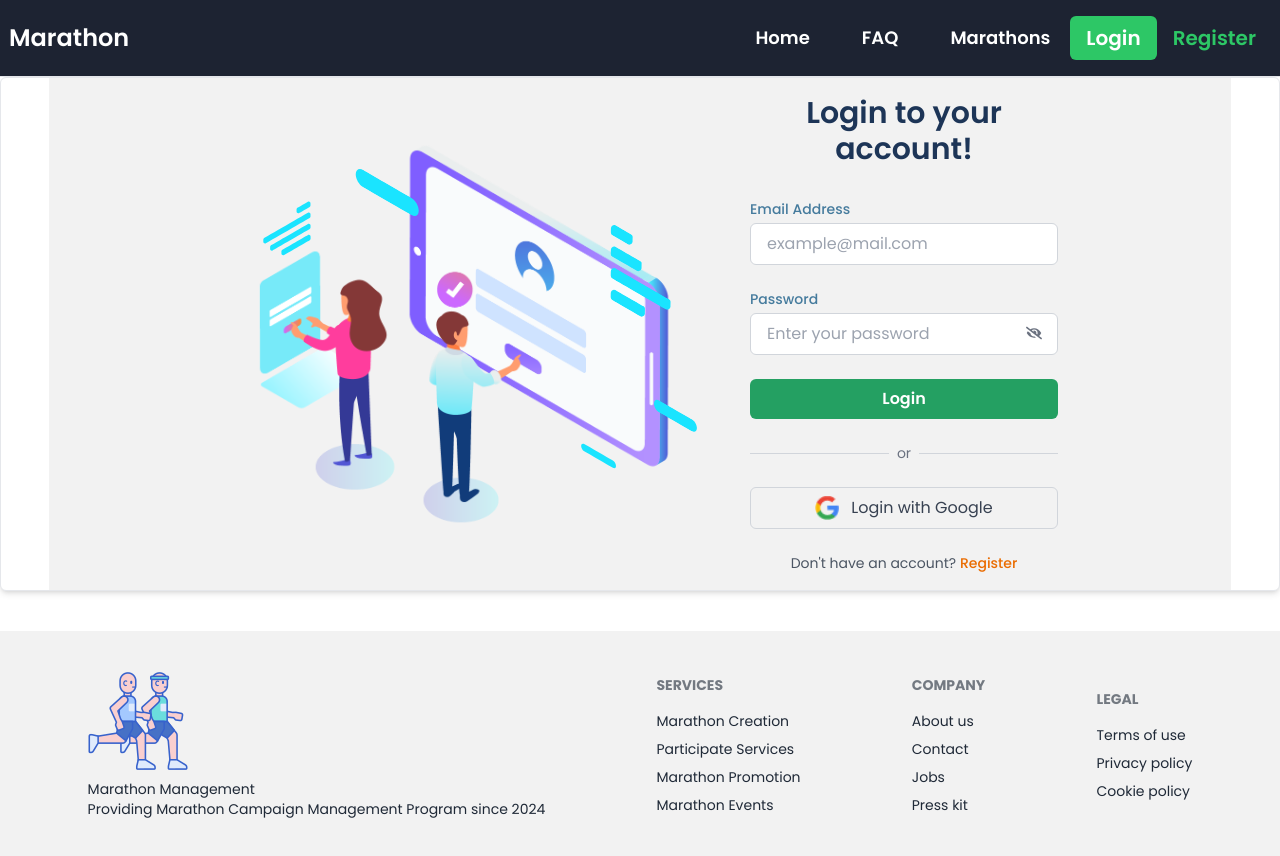
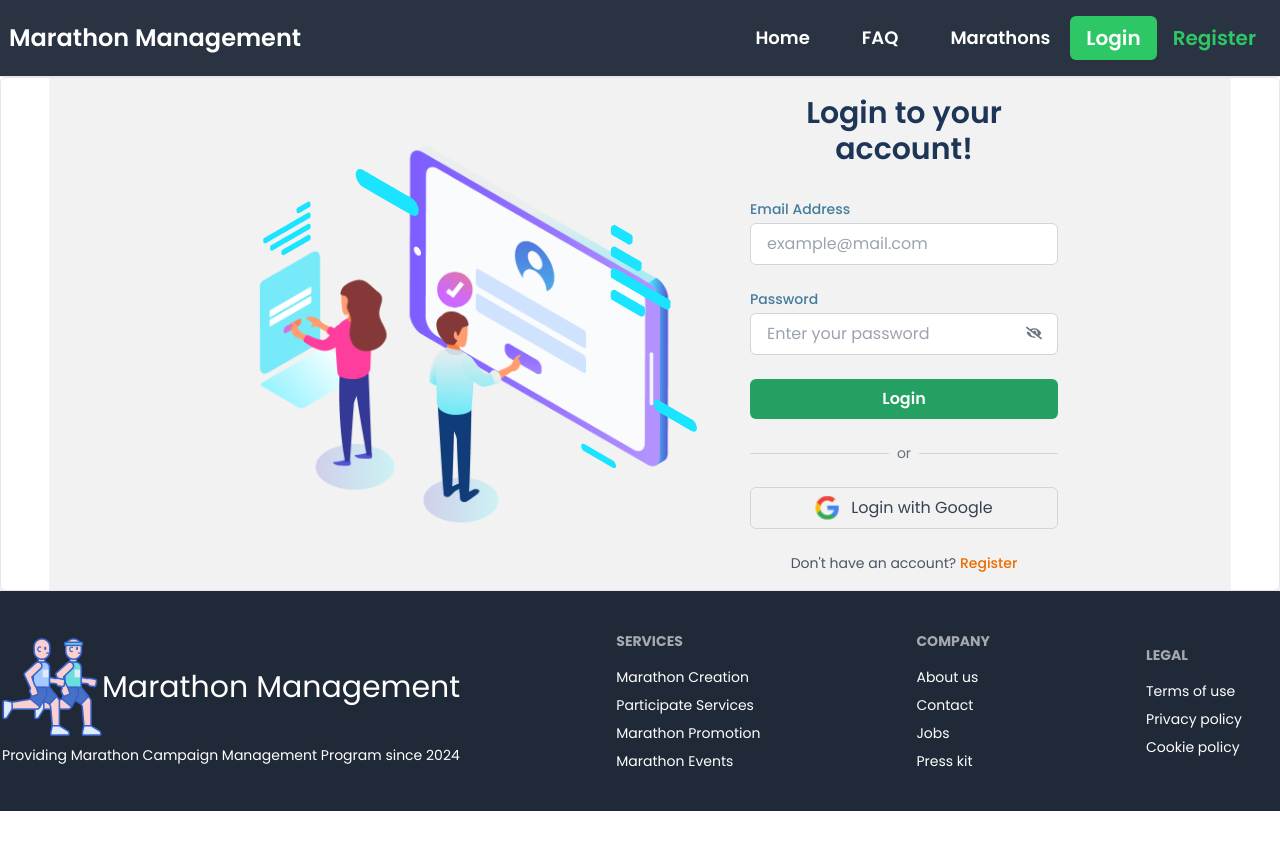
Before and after one commit to SahariorRidoy/Marathon-Management-client, a React (Vite) app: page /login in a window 1280 px wide. Shown: the top 856 px of the page. After the commit the page ends 811 px from the top, so only its background shows below. Built offline with nearby package versions, Linux system fonts and the light colour scheme; no server answers.

Commit message:
Fix footer styling

```diff
--- a/src/components/Footer/Footer.jsx
+++ b/src/components/Footer/Footer.jsx
@@ -2,12 +2,14 @@ import React from "react";
 import logo from "../../assets/logo.png";
 const Footer = () => {
   return (
-    <footer className=" footer mt-10 bg-base-200 text-base-content p-10 place-items-center">
-      <aside>
+   <section className=" bg-gray-800">
+     <footer className="footer max-w-[1320px] gap-12 md:gap-16 lg:gap-32 mx-auto text-white px-12 lg:px-6 py-10 place-items-center">
+      <aside className="-ml-9">
+        <div className="flex items-center">
         <img src={logo} alt="" />
+        <h2 className="text-3xl">Marathon Management</h2>
+        </div>
         <p>
-          Marathon Management
-          <br />
           Providing Marathon Campaign Management Program since 2024
         </p>
       </aside>
@@ -32,6 +34,7 @@ const Footer = () => {
         <a className="link link-hover">Cookie policy</a>
       </nav>
     </footer>
+   </section>
   );
 };
 
--- a/src/components/Navbar/Navbar.jsx
+++ b/src/components/Navbar/Navbar.jsx
@@ -7,7 +7,7 @@ const Navbar = () => {
 
   useEffect(() => {}, [user]);
   return (
-    <div className="bg-gray-900 opacity-95 sticky top-0 z-50">
+    <div className="bg-gray-800 opacity-95 sticky top-0 z-50">
       <div className="navbar flex justify-between max-w-[1320px] mx-auto  ">
         <div className="navbar-start">
           <div className="dropdown">
@@ -49,7 +49,7 @@ const Navbar = () => {
             to="/"
             className="btn px-0 btn-ghost text-white text-lg lg:text-2xl"
           >
-            Marathon
+            Marathon Management
           </Link>
         </div>
         <div className="navbar-end hidden lg:flex items-center">
--- a/src/components/Pages/Home/Home.jsx
+++ b/src/components/Pages/Home/Home.jsx
@@ -21,8 +21,10 @@ const Home = () => {
       <UpcomingMarathon></UpcomingMarathon>
       <h1 className="text-center mt-12 mb-6 text-3xl font-semibold"> Marathon Tips</h1>
       <MarathonTips></MarathonTips>
-      <h1 className="text-center mt-12 mb-6  text-3xl font-semibold"> Frequently Asked Question</h1>
+      <h1 className="text-center mt-12 pb-6  text-3xl font-semibold"> Frequently Asked Question</h1>
+     <div className="pb-12">
      <FAQSection></FAQSection>
+     </div>
     </div>
   );
 };
--- a/src/components/Pages/Home/MarathonSection.jsx
+++ b/src/components/Pages/Home/MarathonSection.jsx
@@ -19,7 +19,7 @@ const MarathonSection = () => {
   console.log(data);
   return (
     <div className="max-w-[1320px] mx-auto">
-      <div className="grid grid-cols-1 md:grid-cols-2 lg:grid-cols-4 gap-12">
+      <div className="grid grid-cols-1 md:grid-cols-2 lg:grid-cols-4 gap-2">
       {data.map((marathon) => (
           <MarathonCard key={marathon?._id} marathon={marathon}></MarathonCard>
         ))}
```
